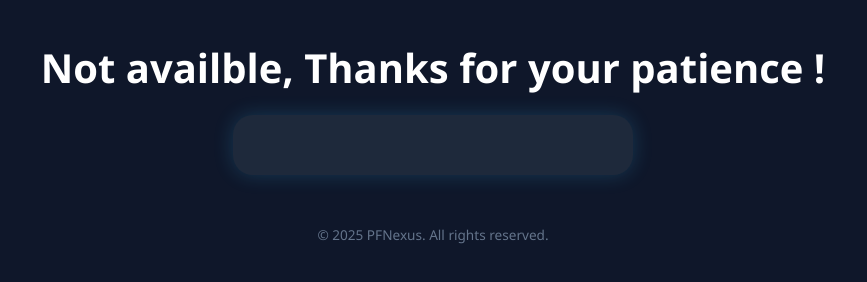
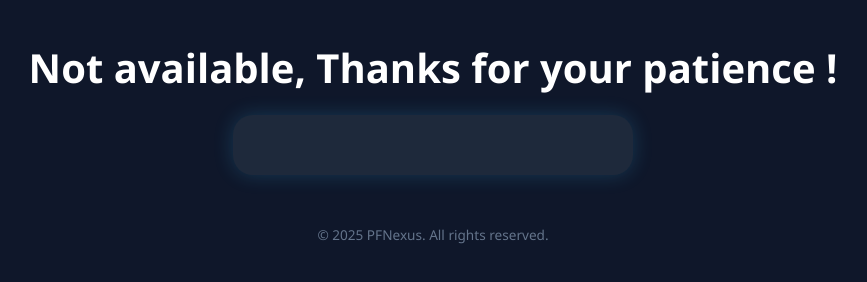
Before and after one commit to pfnexus/main, a plain HTML site: page dashboard.html in a window 1280 px wide. Shown: the whole page, without its empty margins (207-1074 px from the left). Drawn offline with Linux system fonts and the light colour scheme.

Commit message:
Update dashboard.html

```diff
--- a/dashboard.html
+++ b/dashboard.html
@@ -102,7 +102,7 @@
 </head>
 <body>
 
-  <h1>Not availble, Thanks for your patience !</h1>
+  <h1>Not available, Thanks for your patience !</h1>
   <div id="profile" class="profile-card"></div>
 
   <footer>&copy; 2025 PFNexus. All rights reserved.</footer>
```
